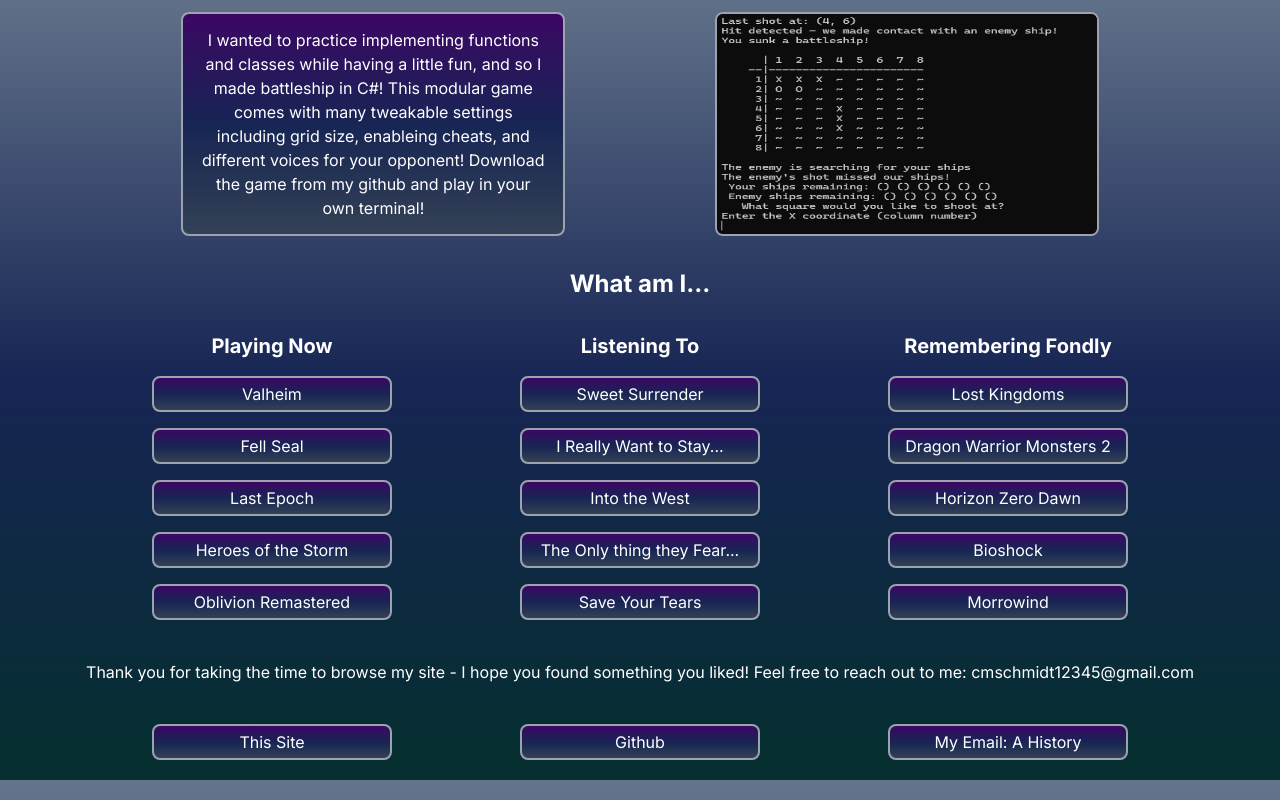
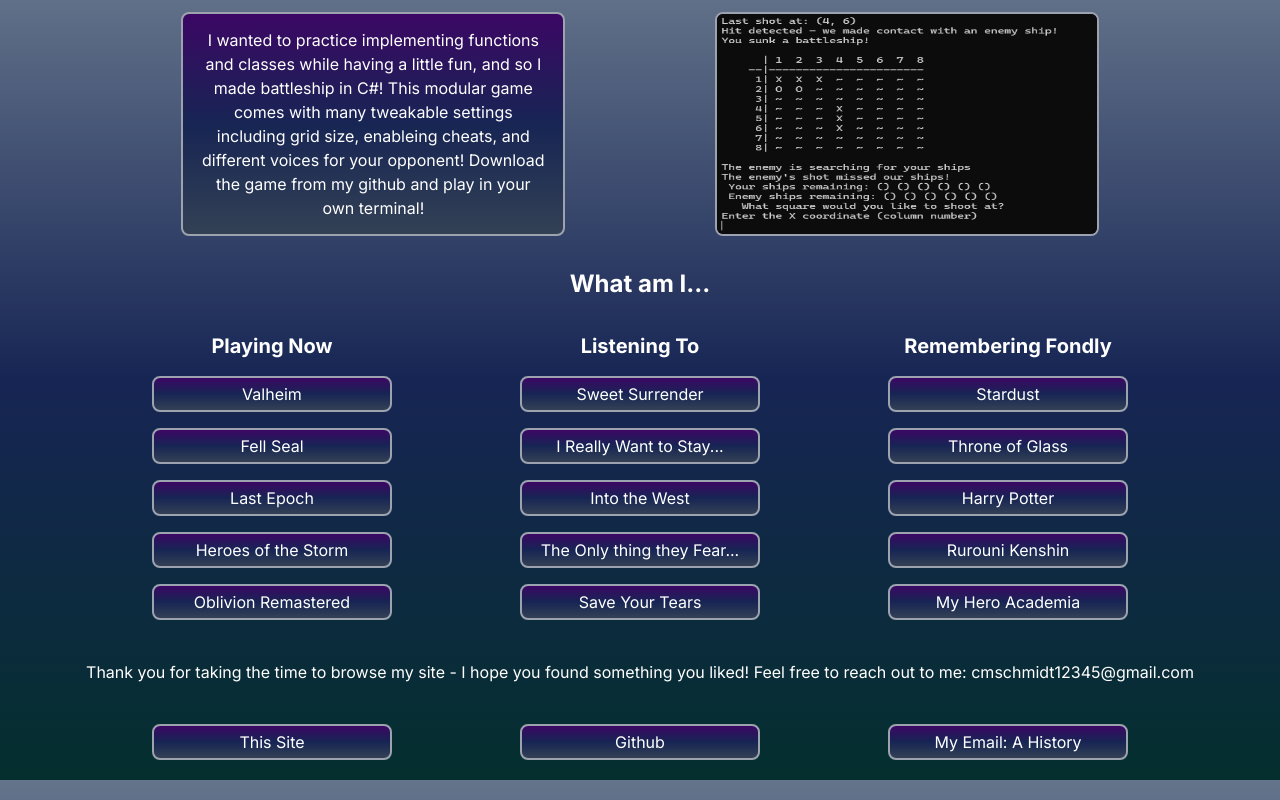
Before and after one commit to GamingViking/cschmidt, a Next.js app: page / in a window 1280 px wide. Shown: the part 1620-2420 px from the top of the page. Built offline with nearby package versions, Linux system fonts and the light colour scheme.

Commit message:
favicon update, diversified interests

```diff
--- a/src/app/page.tsx
+++ b/src/app/page.tsx
@@ -49,11 +49,11 @@
           </div>
           <div className="flex flex-col">
             <div className="text-white text-xl font-bold text-center mb-2">Remembering Fondly</div>
-            <Interest name="Lost Kingdoms" link="https://en.wikipedia.org/wiki/Lost_Kingdoms" />
-            <Interest name="Dragon Warrior Monsters 2" link="https://en.wikipedia.org/wiki/Dragon_Warrior_Monsters_2" />
-            <Interest name="Horizon Zero Dawn" link="https://en.wikipedia.org/wiki/Horizon_Zero_Dawn" />
-            <Interest name="Bioshock" link="https://en.wikipedia.org/wiki/BioShock" />
-            <Interest name="Morrowind" link="https://en.uesp.net/wiki/Morrowind:Morrowind" />
+            <Interest name="Stardust" link="https://en.wikipedia.org/wiki/Stardust_(2007_film)" />
+            <Interest name="Throne of Glass" link="https://sarahjmaas.com/throne-of-glass-series/" />
+            <Interest name="Harry Potter" link="https://en.wikipedia.org/wiki/Harry_Potter" />
+            <Interest name="Rurouni Kenshin" link="https://en.wikipedia.org/wiki/Rurouni_Kenshin" />
+            <Interest name="My Hero Academia" link="https://en.wikipedia.org/wiki/My_Hero_Academia" />
           </div>
         </div>
         <div className="text-white text-center p-4">Thank you for taking the time to browse my site - I hope you found something you liked! Feel free to reach out to me: cmschmidt12345@gmail.com</div>
```
Also changed, not shown: 1 other file (tests, documents, lock files or other folders).
